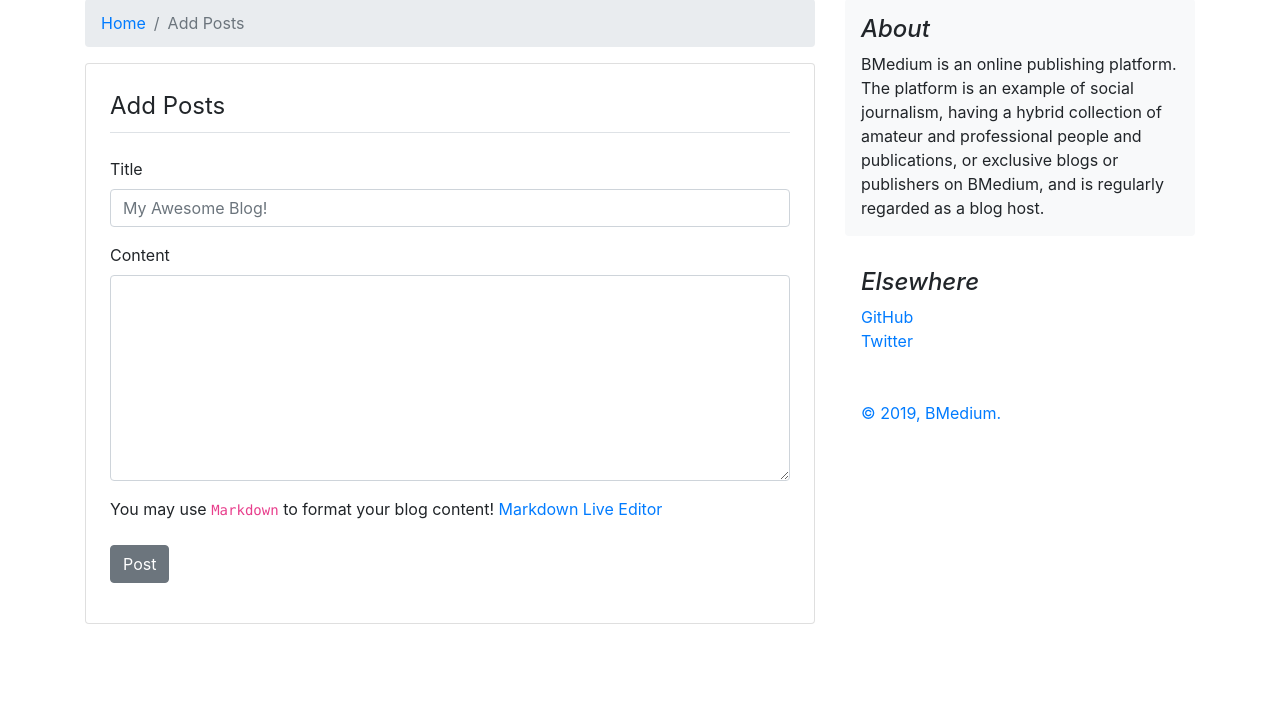
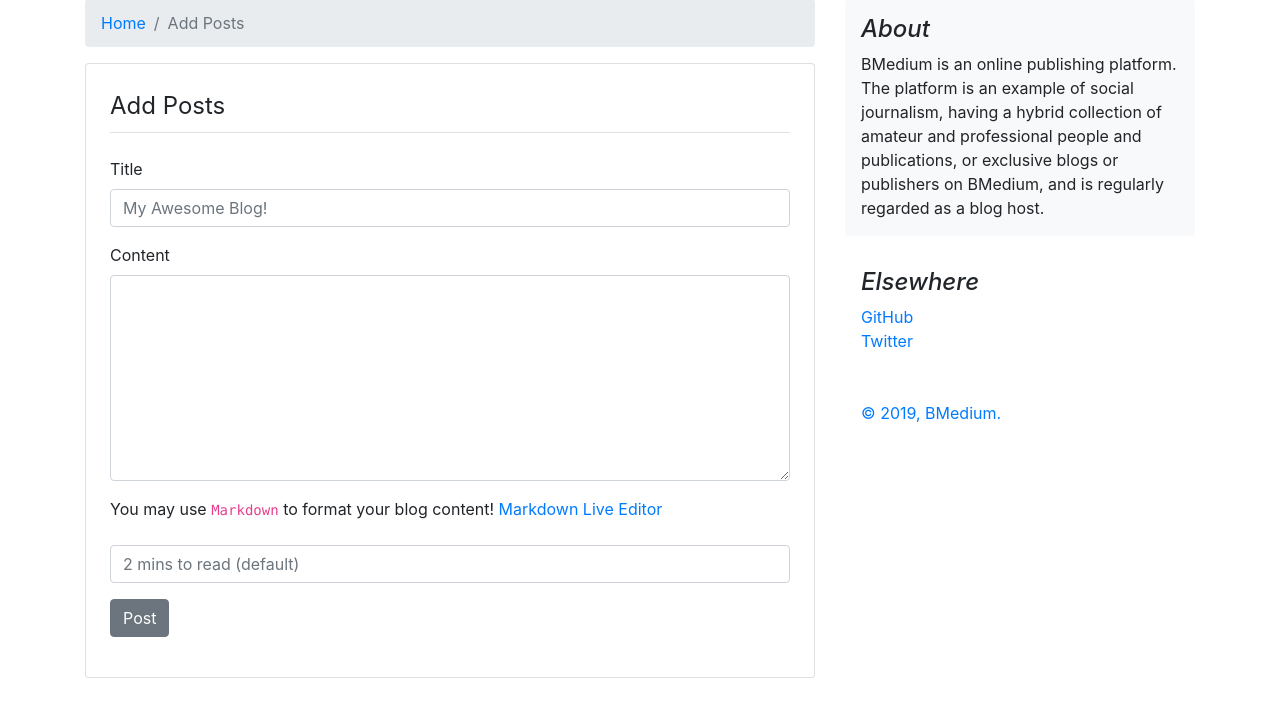
Before and after one commit to purveshmakode24/blog-medium, a Django app: template myapp/templates/add_posts.html in a window 1280 px wide. Shown: the part 81-800 px from the top of the page. Run offline with Django 3.2, Linux system fonts and the light colour scheme; the template is opened without the code that fills it, so the values that code supplies are empty; some libraries are stand-ins or nearby versions.

Commit message:
Change view for post reading time

```diff
--- a/myapp/templates/add_posts.html
+++ b/myapp/templates/add_posts.html
@@ -36,6 +36,10 @@
 
                 </div>
                 <div class="form-group">
+                    <label hidden>Post reading(in mins)</label>
+                    <input type="number" name="read_min" class="form-control" placeholder="2 mins to read (default)" required>
+                </div>
+                <div class="form-group">
                     <label hidden>Author Id</label>
                     <input type="text" name="author_id" class="form-control" value="{{ user.id }}" readonly hidden>
                 </div>
--- a/myapp/views.py
+++ b/myapp/views.py
@@ -83,9 +83,10 @@ def add_posts_submit(request):
     if request.method == 'POST':
         post_title = request.POST.get('title')
         post_content = request.POST.get('content')
+        post_read_min = request.POST.get('read_min')
         post_author_id = request.POST.get('author_id')
         try:
-            form = Post(title=post_title, content=post_content, author_id=post_author_id)
+            form = Post(title=post_title, content=post_content, read_min=post_read_min, author_id=post_author_id)
             form.save()
             messages.success(request, f'Post has been Successfully Added!')
         except Exception as e:
```
